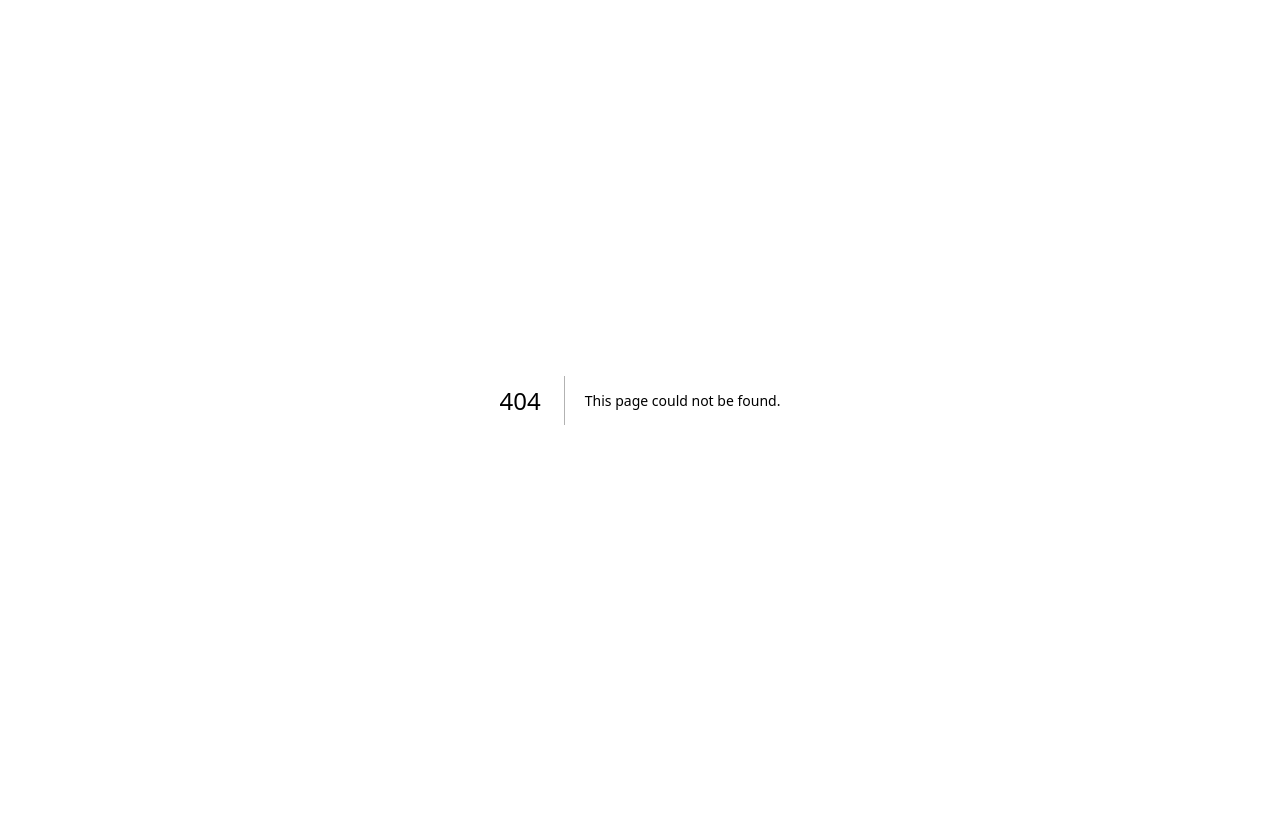
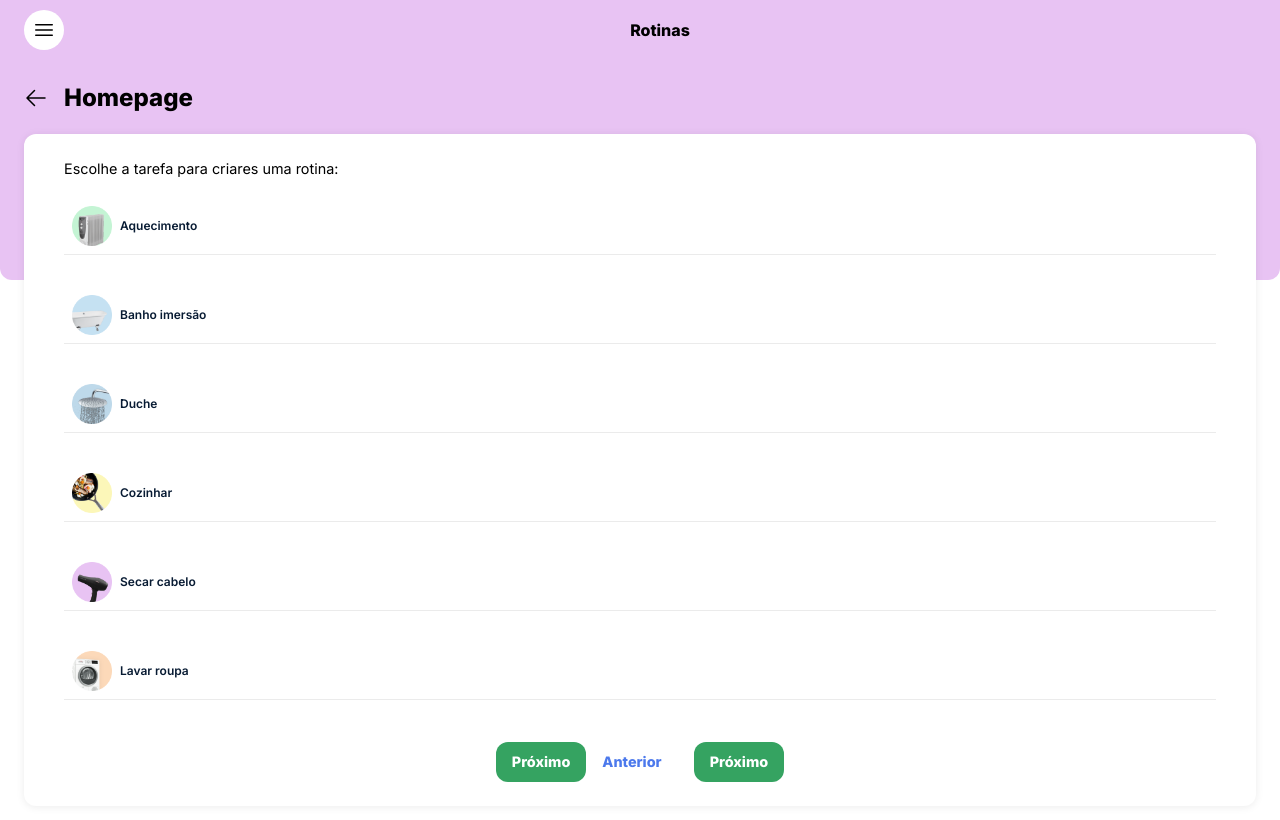
Before and after one commit to almt00/savee, a Next.js app: page /create-routine in a window 1280 px wide. Before the commit this address had no page. Shown: the top 820 px of the page. Built offline with nearby package versions, Linux system fonts and the light colour scheme.

Commit message:
Add pagina rotinas

```diff
--- /dev/null
+++ b/pages/create-routine.js
@@ -0,0 +1,137 @@
+import Head from "next/head";
+import { Inter } from "@next/font/google";
+import Image from "next/image";
+import { styled } from "../stitches.config";
+import Card from "../components/elements/Card";
+import Form from "../components/elements/Form";
+import Button from "../components/elements/Button";
+import Header from "../components/elements/Header";
+import Breadcrumb from "../components/elements/Breadcrumb";
+import Background from "../components/elements/Background";
+import TaskList from "../components/routines/TaskList";
+import DaySelector from "../components/routines/DaySelector";
+import TimePeriodSelector from "../components/routines/TimePeriodSelector";
+import TimeSelector from "../components/routines/TimeSelector";
+import Link from "next/link";
+import { useState } from "react";
+
+const inter = Inter({ subsets: ["latin"] });
+
+export default function Routine() {
+  // Grouping forms by section in a component
+  const TaskFields = () => (
+    <>
+      <p className="black ml-6">Escolhe a tarefa para criares uma rotina:</p>
+      <TaskList />
+    </>
+  );
+
+  const DayFields = () => (
+    <>
+      <p className="black">Escolhe os dias da semana</p>
+      <DaySelector />
+    </>
+  );
+
+  const PeriodFields = () => (
+    <>
+      <p className="black">Escolhe a altura do dia</p>
+      <TimePeriodSelector />
+    </>
+  );
+
+  const TimeFields = () => <TimeSelector />;
+
+  // logic to navigate between steps
+  const Navigation = () => (
+    <>
+      <div className="flex justify-center">
+        {step === fieldGroups.length - 1 && (
+          <>
+            <Button
+              className="mt-6 mr-4"
+              bg="transparent"
+              size="lg"
+              onClick={() => {
+                setStep(step - 1);
+              }}
+            >
+              Anterior
+            </Button>
+            <Button className="mt-6" bg="solid" size="lg">
+              Feito
+            </Button>
+          </>
+        )}
+        {step < 1 && (
+          <Button
+            className="mt-6"
+            bg="solid"
+            size="lg"
+            onClick={() => {
+              setStep(step + 1);
+            }}
+          >
+            Próximo
+          </Button>
+        )}
+        {step < fieldGroups.length - 1 && (
+          <>
+            <Button
+              className="mt-6 mr-4"
+              bg="transparent"
+              size="lg"
+              onClick={() => {
+                setStep(step - 1);
+              }}
+            >
+              Anterior
+            </Button>
+            <Button
+              className="mt-6"
+              bg="solid"
+              size="lg"
+              onClick={() => {
+                setStep(step + 1);
+              }}
+            >
+              Próximo
+            </Button>
+          </>
+        )}
+      </div>
+    </>
+  );
+
+  // state to keep track of the current step
+  const [step, setStep] = useState(0);
+
+  // array of components to be rendered
+  const fieldGroups = [
+    <TaskFields key={""} />,
+    <DayFields key={""} />,
+    <PeriodFields key={""} />,
+    <TimeFields key={""} />,
+  ];
+
+  return (
+    <>
+      <Head>
+        <title>Savee</title>
+        <meta name="description" content="Generated by create next app" />
+        <meta name="viewport" content="width=device-width, initial-scale=1" />
+        <link rel="icon" href="/favicon.ico" />
+      </Head>
+
+      <Background color="purple" />
+      <Header page="Rotinas" />
+      <div className="relative pt-20">
+        <Breadcrumb />
+        <Card>
+          {fieldGroups[step]}
+          <Navigation />
+        </Card>
+      </div>
+    </>
+  );
+}
```
